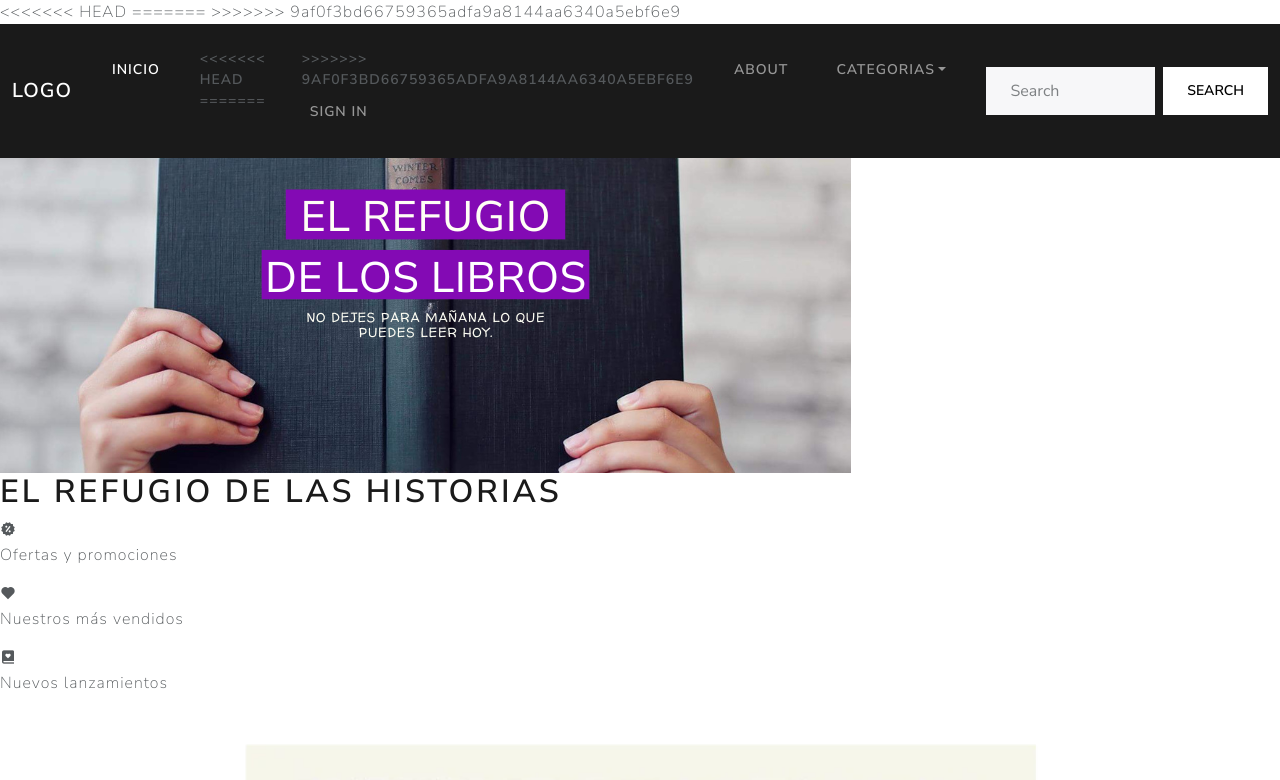
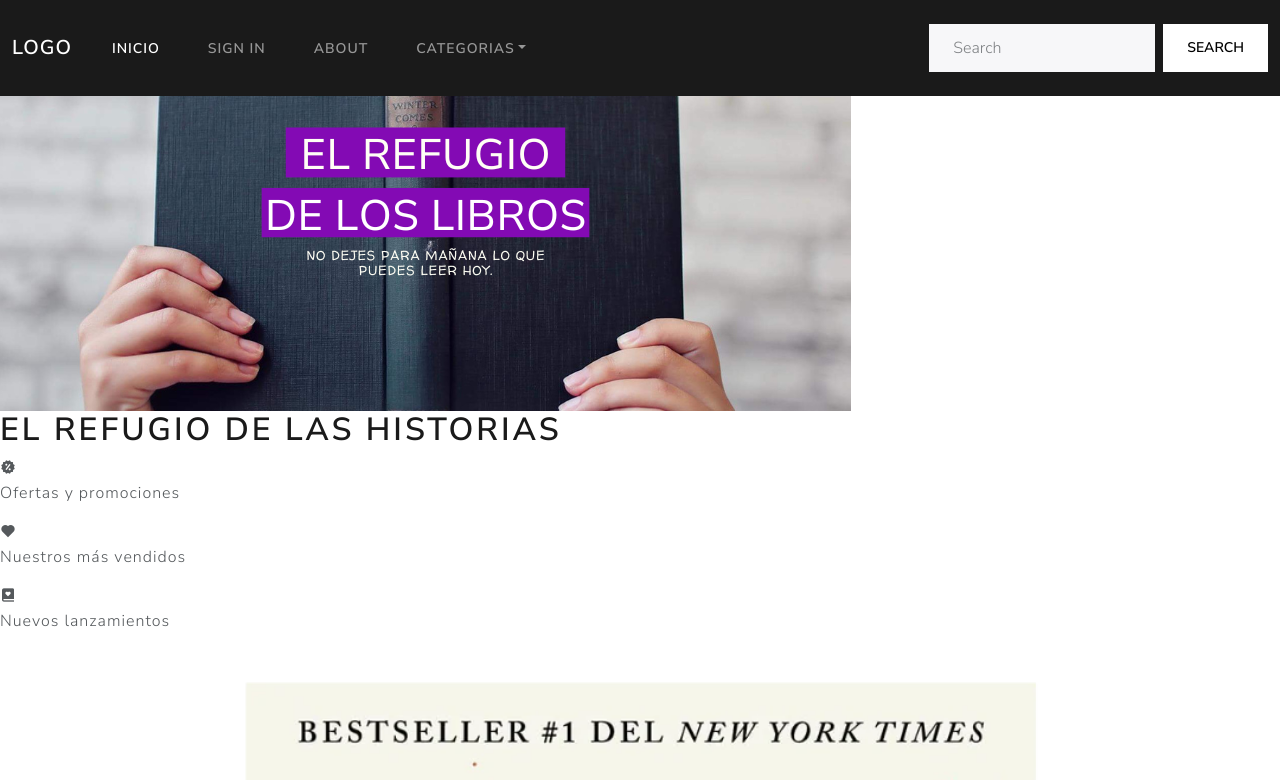
Before and after one commit to QuirogaPau/Proyecto-G19-CodoACodo, a website: page src/templates/index.html in a window 1280 px wide. Shown: the top 780 px of the page. Drawn offline with nearby package versions, Linux system fonts and the light colour scheme.

Commit message:
conflictos

```diff
--- a/src/templates/index.html
+++ b/src/templates/index.html
@@ -7,11 +7,7 @@
     <title>Libreria</title>
     <link rel="stylesheet" href="/src/templates/view/index.css">
 
-<<<<<<< HEAD
     <link rel="stylesheet" href="/src/templates/view/css/bootstrap.css">
-=======
-    <link rel="stylesheet" href = "https://bootswatch.com/5/lux/bootstrap.min.css " />
->>>>>>> 9af0f3bd66759365adfa9a8144aa6340a5ebf6e9
     <link href='https://unpkg.com/boxicons@2.1.1/css/boxicons.min.css' rel='stylesheet'>
 </head>
 <body>
@@ -29,12 +25,6 @@
             </a>
           </li>
           <li class="nav-item">
-<<<<<<< HEAD
-=======
-            <a class="nav-link" href="#"></a>
-          </li>
-          <li class="nav-item">
->>>>>>> 9af0f3bd66759365adfa9a8144aa6340a5ebf6e9
             <a class="nav-link" href="#">Sign in</a>
           </li>
           <li class="nav-item">
```
